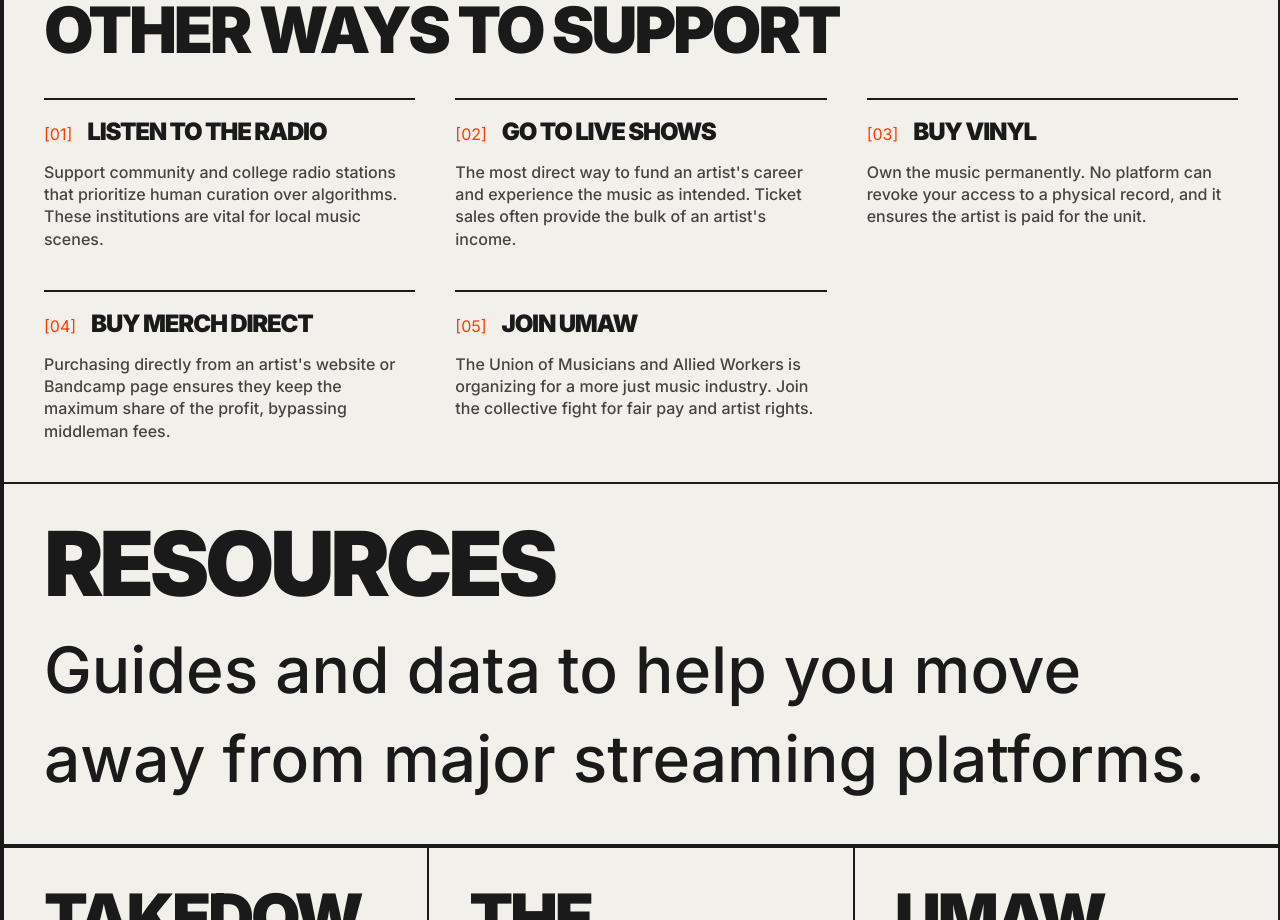
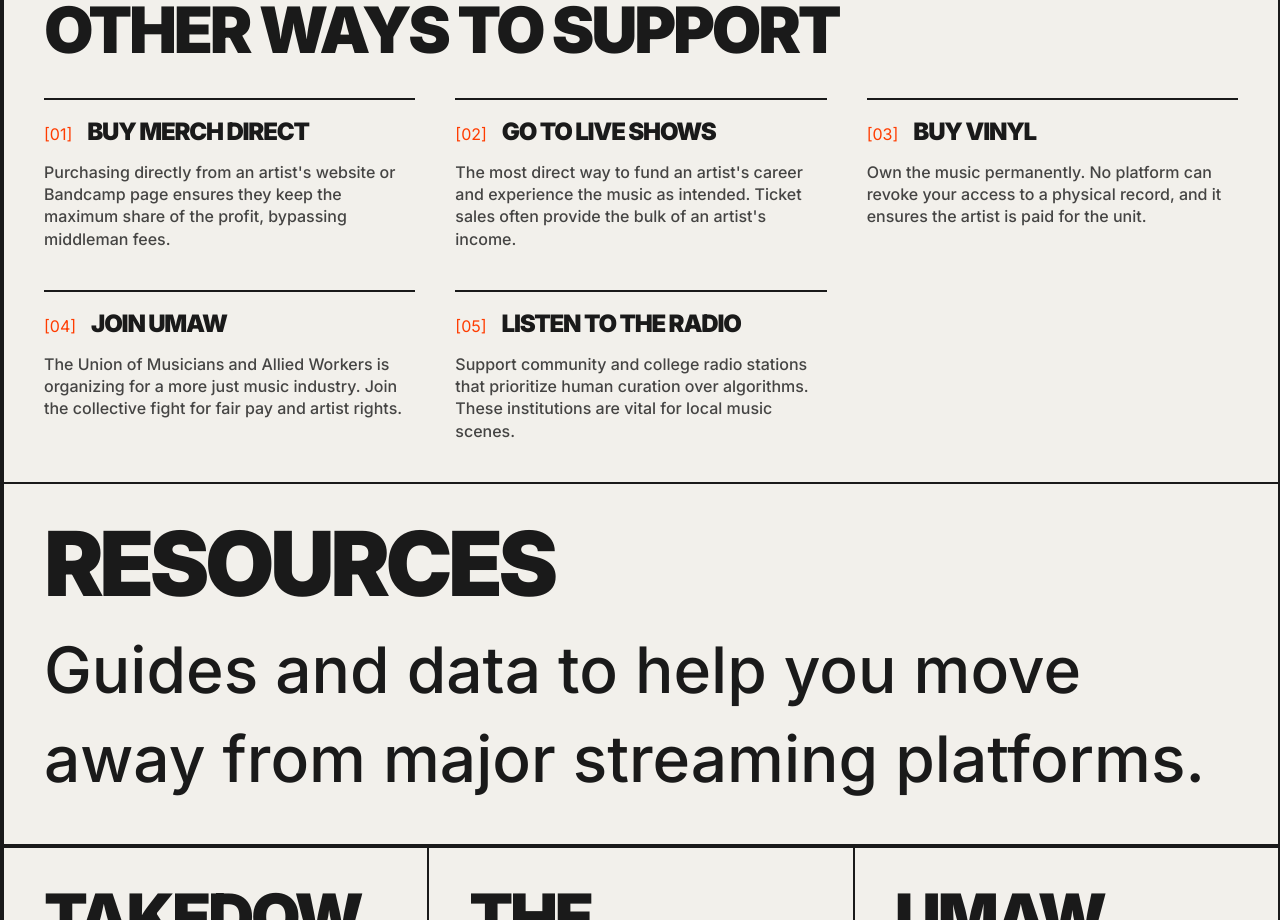
Before and after one commit to ang2990/releaseparty, a SvelteKit app: page /exodus in a window 1280 px wide. Shown: the part 1560-2480 px from the top of the page. Built offline with nearby package versions, Linux system fonts and the light colour scheme; no server answers.

Commit message:
content: reorder and renumber support actions on alternatives page

```diff
--- a/src/routes/exodus/+page.svelte
+++ b/src/routes/exodus/+page.svelte
@@ -207,9 +207,9 @@
                 <div class="action-row">
                     <div class="action-header">
                         <span class="font-mono text-accent">[01]</span>
-                        <h3>Listen to the radio</h3>
+                        <h3>Buy merch direct</h3>
                     </div>
-                    <p>Support community and college radio stations that prioritize human curation over algorithms. These institutions are vital for local music scenes.</p>
+                    <p>Purchasing directly from an artist's website or Bandcamp page ensures they keep the maximum share of the profit, bypassing middleman fees.</p>
                 </div>
 
                 <div class="action-row">
@@ -231,17 +231,17 @@
                 <div class="action-row">
                     <div class="action-header">
                         <span class="font-mono text-accent">[04]</span>
-                        <h3>Buy merch direct</h3>
+                        <h3>Join UMAW</h3>
                     </div>
-                    <p>Purchasing directly from an artist's website or Bandcamp page ensures they keep the maximum share of the profit, bypassing middleman fees.</p>
+                    <p>The Union of Musicians and Allied Workers is organizing for a more just music industry. Join the collective fight for fair pay and artist rights.</p>
                 </div>
 
                 <div class="action-row">
                     <div class="action-header">
                         <span class="font-mono text-accent">[05]</span>
-                        <h3>Join UMAW</h3>
+                        <h3>Listen to the radio</h3>
                     </div>
-                    <p>The Union of Musicians and Allied Workers is organizing for a more just music industry. Join the collective fight for fair pay and artist rights.</p>
+                    <p>Support community and college radio stations that prioritize human curation over algorithms. These institutions are vital for local music scenes.</p>
                 </div>
             </div>
         </div>
```
